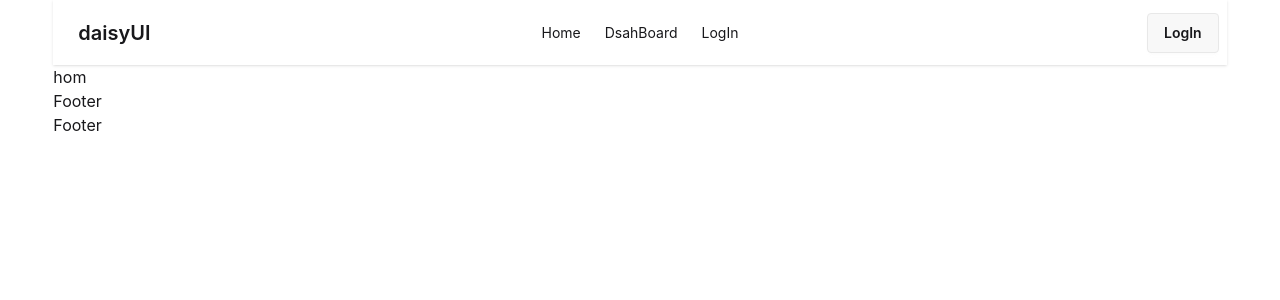
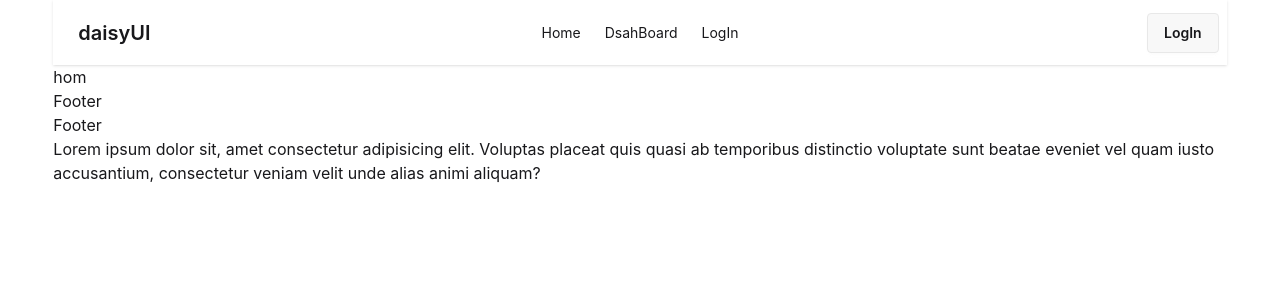
Before and after one commit to asik247/food-lovers-clientSite, a React (Vite) app: page / in a window 1280 px wide. Shown: the top 300 px of the page. Built offline with nearby package versions, Linux system fonts and the light colour scheme; no server answers.

Commit message:
nav update2

```diff
--- a/src/Components/Footer/Foot.jsx
+++ b/src/Components/Footer/Foot.jsx
@@ -5,6 +5,7 @@ const Foot = () => {
         <div>
             <h2>Footer</h2>
             <h2>Footer</h2>
+            <p>Lorem ipsum dolor sit, amet consectetur adipisicing elit. Voluptas placeat quis quasi ab temporibus distinctio voluptate sunt beatae eveniet vel quam iusto accusantium, consectetur veniam velit unde alias animi aliquam?</p>
         </div>
     );
 };
```
